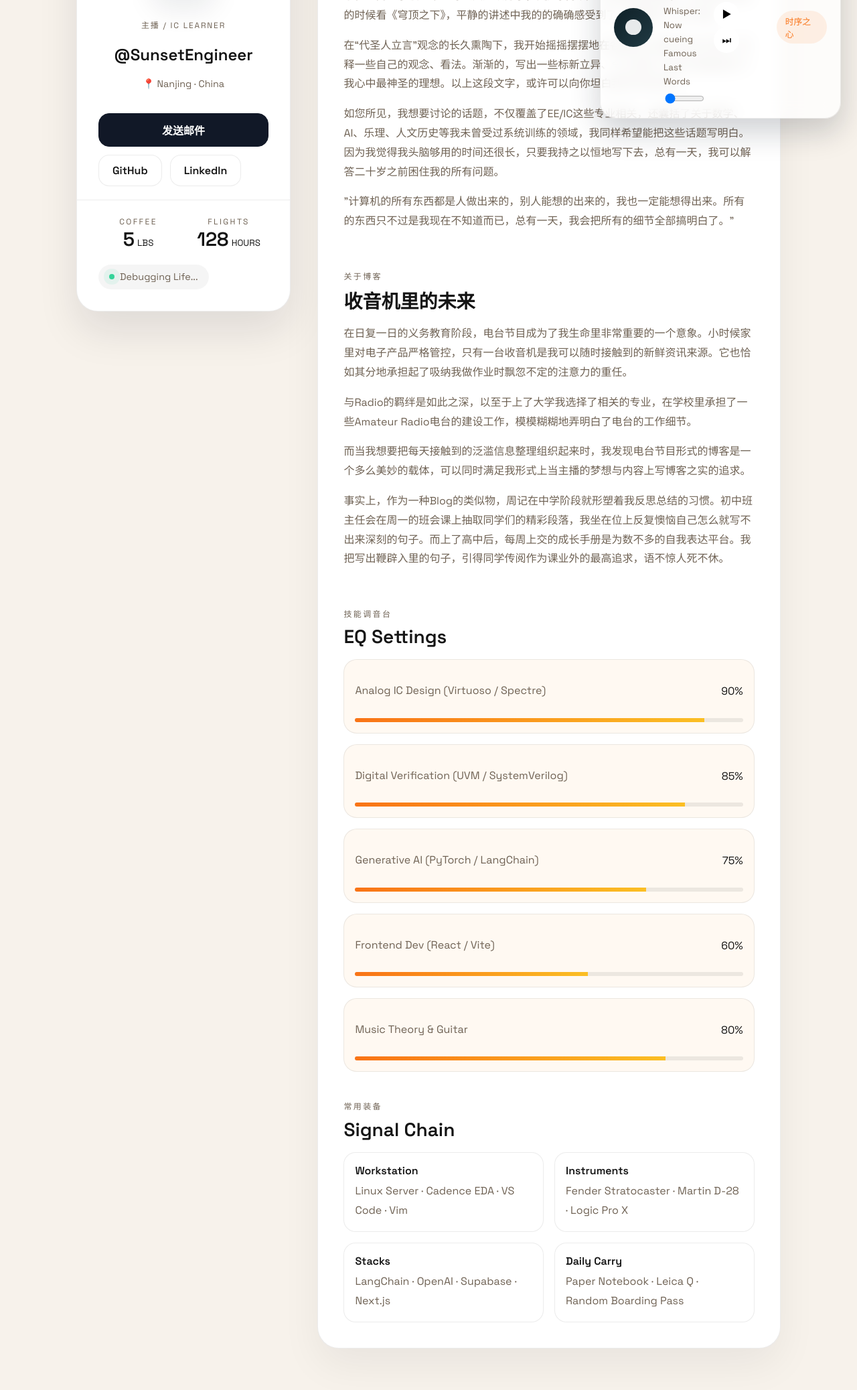
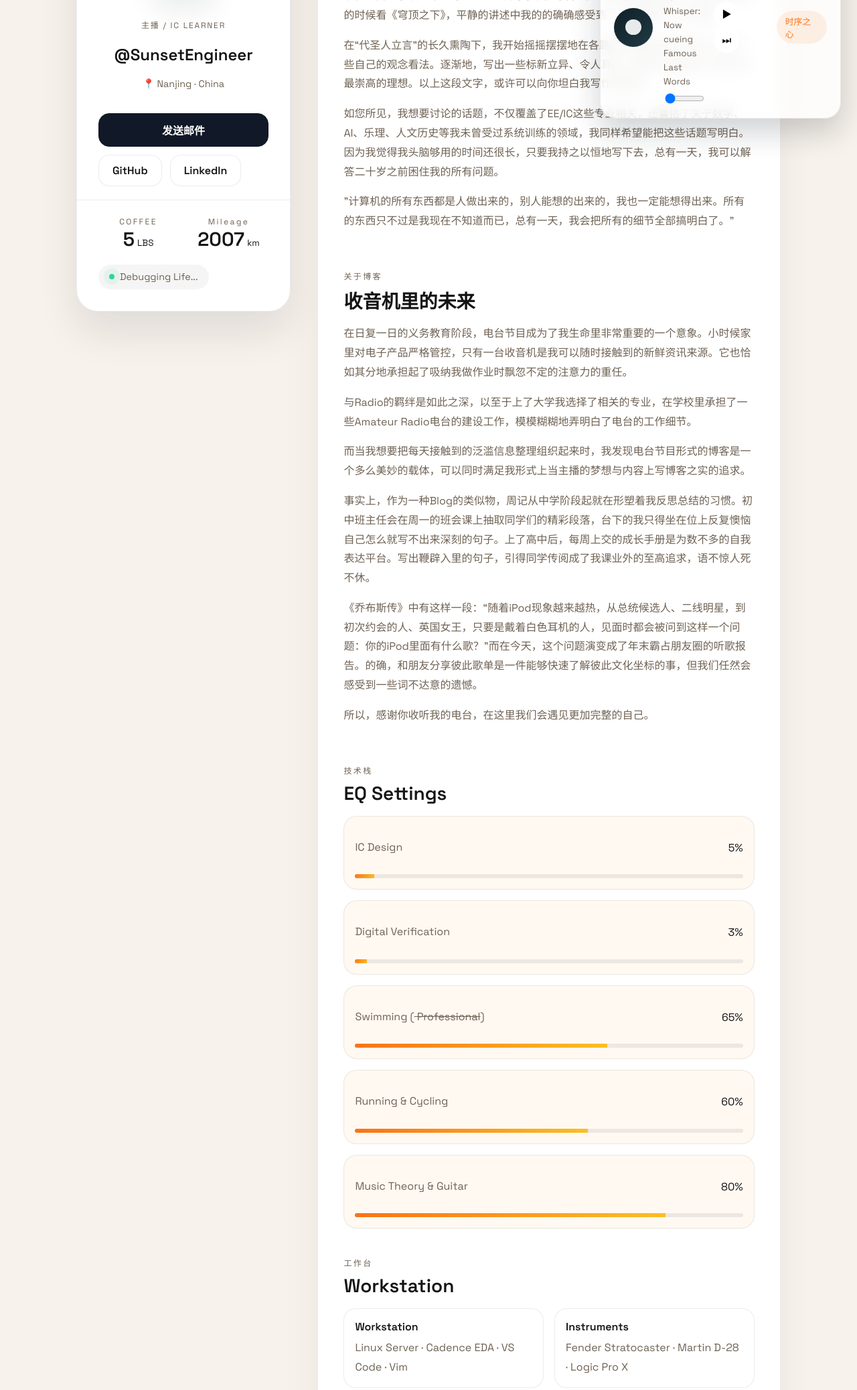
Before and after one commit to gravity-wh/WhisperHack.github.io, a plain HTML site: page aboutPage.html in a window 1280 px wide. Shown: the part 599-2674 px from the top of the page at 67% size. Drawn offline with Linux system fonts and the light colour scheme.

Commit message:
add post git

```diff
--- a/aboutPage.html
+++ b/aboutPage.html
@@ -74,9 +74,9 @@
                 <small>LBS</small>
               </div>
               <div>
-                <span>FLIGHTS</span>
-                <strong>128</strong>
-                <small>HOURS</small>
+                <span>Mileage</span>
+                <strong>2007</strong>
+                <small>km</small>
               </div>
             </div>
             <div class="sr-about__status">
@@ -93,7 +93,7 @@
               <h3>好奇心能做到的还有什么呢？</h3>
             </header>
             <p>不瞒您说，差不多从初二开始，知乎上的各路大V就成了我心目中智慧的代表、真理的象征。而王小波、柴进等公共知识分子，更是我崇拜到五体投地的偶像。还记得五年级的时候看《穹顶之下》，平静的讲述中我的的确确感受到了一种震撼人心的力量。</p>
-            <p>在“代圣人立言”观念的长久熏陶下，我开始摇摇摆摆地在各路别人能看见的文字里，阐释一些自己的观念、看法。渐渐的，写出一些标新立异、令人耳目一新的文章就成为了我心中最神圣的理想。以上这段文字，或许可以向你坦白我写作的动机。</p>
+            <p>在“代圣人立言”的长久熏陶下，我开始摇摇摆摆地在各路别人能看见的文字里，表述一些自己的观念看法。逐渐地，写出一些标新立异、令人耳目一新的文章就成为了我心中最崇高的理想。以上这段文字，或许可以向你坦白我写作的动机。</p>
             <p>如您所见，我想要讨论的话题，不仅覆盖了EE/IC这些专业相关，还囊括了关于数学、AI、乐理、人文历史等我未曾受过系统训练的领域，我同样希望能把这些话题写明白。因为我觉得我头脑够用的时间还很长，只要我持之以恒地写下去，总有一天，我可以解答二十岁之前困住我的所有问题。</p>
             <p>"计算机的所有东西都是人做出来的，别人能想的出来的，我也一定能想得出来。所有的东西只不过是我现在不知道而已，总有一天，我会把所有的细节全部搞明白了。"</p>
           </article>
@@ -105,36 +105,38 @@
             <p>在日复一日的义务教育阶段，电台节目成为了我生命里非常重要的一个意象。小时候家里对电子产品严格管控，只有一台收音机是我可以随时接触到的新鲜资讯来源。它也恰如其分地承担起了吸纳我做作业时飘忽不定的注意力的重任。</p>
             <p>与Radio的羁绊是如此之深，以至于上了大学我选择了相关的专业，在学校里承担了一些Amateur Radio电台的建设工作，模模糊糊地弄明白了电台的工作细节。</p>
             <p>而当我想要把每天接触到的泛滥信息整理组织起来时，我发现电台节目形式的博客是一个多么美妙的载体，可以同时满足我形式上当主播的梦想与内容上写博客之实的追求。</p>
-            <p>事实上，作为一种Blog的类似物，周记在中学阶段就形塑着我反思总结的习惯。初中班主任会在周一的班会课上抽取同学们的精彩段落，我坐在位上反复懊恼自己怎么就写不出来深刻的句子。而上了高中后，每周上交的成长手册是为数不多的自我表达平台。我把写出鞭辟入里的句子，引得同学传阅作为课业外的最高追求，语不惊人死不休。</p>
+            <p>事实上，作为一种Blog的类似物，周记从中学阶段起就在形塑着我反思总结的习惯。初中班主任会在周一的班会课上抽取同学们的精彩段落，台下的我只得坐在位上反复懊恼自己怎么就写不出来深刻的句子。上了高中后，每周上交的成长手册是为数不多的自我表达平台。写出鞭辟入里的句子，引得同学传阅成了我课业外的至高追求，语不惊人死不休。</p>
+            <P>《乔布斯传》中有这样一段：“随着iPod现象越来越热，从总统候选人、二线明星，到初次约会的人、英国女王，只要是戴着白色耳机的人，见面时都会被问到这样一个问题：你的iPod里面有什么歌？”而在今天，这个问题演变成了年末霸占朋友圈的听歌报告。的确，和朋友分享彼此歌单是一件能够快速了解彼此文化坐标的事，但我们任然会感受到一些词不达意的遗憾。</P>
+            <p>所以，感谢你收听我的电台，在这里我们会遇见更加完整的自己。</p>
           </article>
           <article class="sr-about__section">
             <header>
-              <span>技能调音台</span>
+              <span>技术栈</span>
               <h3>EQ Settings</h3>
             </header>
             <div class="sr-about__skills">
-              <div class="sr-about__skill" style="--skill-level: 90%">
+              <div class="sr-about__skill" style="--skill-level: 5%">
                 <div>
-                  <p>Analog IC Design (Virtuoso / Spectre)</p>
-                  <span>90%</span>
+                  <p>IC Design </p>
+                  <span>5%</span>
                 </div>
                 <div class="sr-about__skill-bar">
                   <span class="sr-about__skill-fill"></span>
                 </div>
               </div>
-              <div class="sr-about__skill" style="--skill-level: 85%">
+              <div class="sr-about__skill" style="--skill-level: 3%">
                 <div>
-                  <p>Digital Verification (UVM / SystemVerilog)</p>
-                  <span>85%</span>
+                  <p>Digital Verification </p>
+                  <span>3%</span>
                 </div>
                 <div class="sr-about__skill-bar">
                   <span class="sr-about__skill-fill"></span>
                 </div>
               </div>
-              <div class="sr-about__skill" style="--skill-level: 75%">
+              <div class="sr-about__skill" style="--skill-level: 65%">
                 <div>
-                  <p>Generative AI (PyTorch / LangChain)</p>
-                  <span>75%</span>
+                  <p>Swimming (<strike> Professional</strike>)</p>
+                  <span>65%</span>
                 </div>
                 <div class="sr-about__skill-bar">
                   <span class="sr-about__skill-fill"></span>
@@ -142,7 +144,7 @@
               </div>
               <div class="sr-about__skill" style="--skill-level: 60%">
                 <div>
-                  <p>Frontend Dev (React / Vite)</p>
+                  <p>Running &amp; Cycling</p>
                   <span>60%</span>
                 </div>
                 <div class="sr-about__skill-bar">
@@ -163,8 +165,8 @@
 
           <article class="sr-about__section">
             <header>
-              <span>常用装备</span>
-              <h3>Signal Chain</h3>
+              <span>工作台</span>
+              <h3>Workstation </h3>
             </header>
             <div class="sr-about__equipment">
               <div>
```
Also changed, not shown: content/posts.json (+10 -0 lines), 2 other files.
